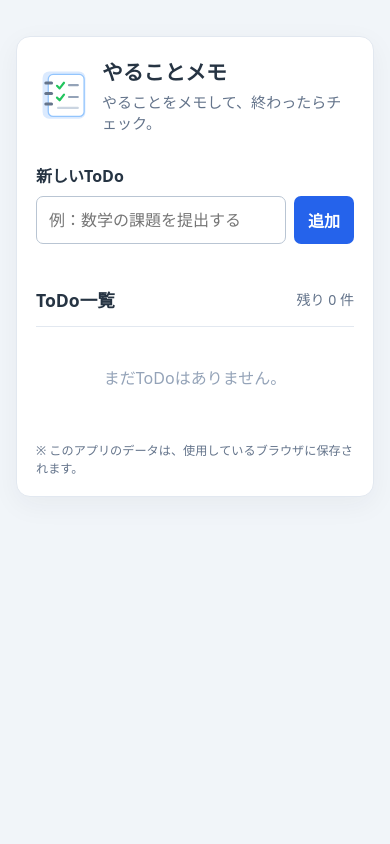
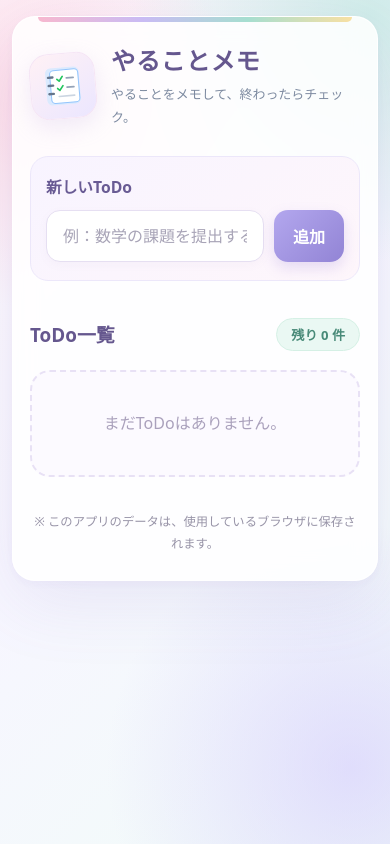
Before and after one commit to LBird89/tudo001, a plain HTML site: page index.html in a window 390 px wide. Drawn offline with Linux system fonts and the light colour scheme.

Commit message:
Add files via upload

```diff
--- a/style.css
+++ b/style.css
@@ -1,49 +1,269 @@
-/* 画面の見た目を決めるファイル */
+/*
+ * シンプルToDo — Pastel Garden theme
+ * HTML / JavaScript は変更せず、style.css のみでデザインを変更できます。
+ */
 :root {
-  font-family: system-ui, -apple-system, "Hiragino Kaku Gothic ProN", "Noto Sans JP", sans-serif;
-  color: #263443;
-  background: #f1f5f9;
+  color-scheme: light;
+  font-family: "Hiragino Kaku Gothic ProN", "Hiragino Sans", "Yu Gothic", "Noto Sans JP", system-ui, sans-serif;
+  --ink: #45546d;
+  --muted: #7d8aa0;
+  --lavender: #a89be5;
+  --lavender-deep: #7463b6;
+  --mint: #b9e8d7;
+  --pink: #ffe1eb;
+  --cream: #fff9e9;
+  --line: #e9e4f4;
+  --shadow: 0 22px 70px rgba(116, 99, 182, .11), 0 3px 12px rgba(116, 99, 182, .045);
+  color: var(--ink);
+  background: #f7f4ff;
 }
+
 * { box-sizing: border-box; }
-body { margin: 0; padding: 36px 16px; }
-.app { max-width: 620px; margin: 0 auto; padding: 30px; background: white; border: 1px solid #e2e8f0; border-radius: 14px; box-shadow: 0 8px 28px #1e293b0d; }
-.app-header { display: flex; align-items: center; gap: 16px; margin-bottom: 30px; }
-.app-icon { width: 70px; height: 70px; flex-shrink: 0; }
-h1 { font-size: 1.6rem; margin: 0 0 5px; }
-.app-header p { margin: 0; color: #64748b; font-size: .94rem; }
-.todo-form label { display: block; margin-bottom: 9px; font-weight: 700; }
-.form-row { display: flex; gap: 8px; }
-.form-row input { min-width: 0; flex: 1; padding: 12px; border-radius: 7px; border: 1px solid #b9c5d3; font: inherit; }
-button { font: inherit; cursor: pointer; }
-.form-row button { background: #2563eb; border: 0; color: white; border-radius: 7px; padding: 0 22px; font-weight: 700; }
-.form-row button:hover { background: #1d4ed8; }
-.deadline-row { display: flex; align-items: center; flex-wrap: wrap; gap: 10px; margin-top: 12px; }
-.deadline-row label { margin: 0; font-size: .9rem; font-weight: 500; }
-.deadline-row input, .todo-deadline-input { max-width: 100%; padding: 7px 9px; border: 1px solid #b9c5d3; border-radius: 6px; background: white; color: inherit; font: inherit; }
-.section-heading { display: flex; justify-content: space-between; align-items: center; margin-top: 28px; border-bottom: 1px solid #e2e8f0; }
-h2 { font-size: 1.1rem; }
-#remaining-count { color: #64748b; font-size: .88rem; }
-.todo-list { list-style: none; padding: 0; margin: 10px 0; }
-.todo-item { display: flex; align-items: center; gap: 10px; padding: 12px 4px; border-bottom: 1px solid #e2e8f0; }
-.todo-item > input[type="checkbox"] { width: 19px; height: 19px; flex-shrink: 0; cursor: pointer; }
+html { min-height: 100%; }
+body {
+  margin: 0;
+  min-height: 100vh;
+  padding: clamp(22px, 6vw, 72px) 16px 60px;
+  background:
+    radial-gradient(circle at 8% 12%, rgba(254, 205, 222, .65), transparent 25%),
+    radial-gradient(circle at 95% 2%, rgba(190, 231, 224, .7), transparent 27%),
+    radial-gradient(circle at 90% 91%, rgba(211, 200, 254, .58), transparent 29%),
+    linear-gradient(135deg, #fdf8fc 0%, #f7f6ff 48%, #f1fcf8 100%);
+}
+
+.app {
+  position: relative;
+  isolation: isolate;
+  max-width: 720px;
+  margin: 0 auto;
+  padding: clamp(24px, 5.5vw, 48px);
+  background: rgba(255,255,255,.86);
+  border: 1px solid rgba(255,255,255,.95);
+  border-radius: 32px;
+  box-shadow: var(--shadow);
+  backdrop-filter: blur(12px);
+}
+.app::before {
+  content: "";
+  position: absolute;
+  top: 0;
+  left: 38px;
+  right: 38px;
+  height: 5px;
+  border-radius: 0 0 12px 12px;
+  background: linear-gradient(90deg, #f7b8cf, #c9bbf4, #a6ded0, #f8e0a3);
+}
+
+.app-header {
+  display: flex;
+  align-items: center;
+  gap: 22px;
+  margin-bottom: 35px;
+}
+.app-icon {
+  display: block;
+  width: 86px;
+  height: 86px;
+  padding: 14px;
+  flex-shrink: 0;
+  object-fit: contain;
+  background: linear-gradient(145deg, #fff1f5, #ebe6ff);
+  border: 1px solid #f5e5f5;
+  border-radius: 26px;
+  box-shadow: 0 8px 22px #c3ace23b;
+  transform: rotate(-5deg);
+}
+h1 {
+  margin: 0 0 6px;
+  color: #65578e;
+  font-size: clamp(1.7rem, 4vw, 2.1rem);
+  font-weight: 800;
+  letter-spacing: .025em;
+}
+.app-header p {
+  margin: 0;
+  color: var(--muted);
+  font-size: .93rem;
+  line-height: 1.8;
+}
+
+.todo-form {
+  padding: 24px;
+  border: 1px solid #ece7fa;
+  border-radius: 24px;
+  background: linear-gradient(145deg, #f8f4ff 0%, #fef6fb 100%);
+}
+.todo-form > label {
+  display: block;
+  margin-bottom: 12px;
+  color: #695b94;
+  font-size: .98rem;
+  font-weight: 800;
+}
+.form-row { display: flex; gap: 10px; }
+.form-row input {
+  flex: 1;
+  min-width: 0;
+  padding: 14px 16px;
+  border: 1.5px solid #e6dff2;
+  border-radius: 14px;
+  outline: none;
+  background: #fff;
+  color: var(--ink);
+  font: inherit;
+  box-shadow: 0 3px 10px rgba(133, 113, 163, .045);
+  transition: border-color .2s, box-shadow .2s;
+}
+.form-row input::placeholder { color: #a8a4b7; }
+.form-row input:focus, .deadline-row input:focus, .todo-deadline-input:focus {
+  border-color: #b7a8eb;
+  outline: 3px solid rgba(183,168,235,.24);
+  outline-offset: 1px;
+}
+button { font: inherit; cursor: pointer; transition: transform .18s, box-shadow .18s, background .18s; }
+button:active { transform: scale(.97); }
+button:focus-visible, input[type="checkbox"]:focus-visible {
+  outline: 3px solid #9886db;
+  outline-offset: 3px;
+}
+.form-row button {
+  min-width: 94px;
+  padding: 10px 19px;
+  border: 0;
+  border-radius: 14px;
+  background: linear-gradient(135deg, #b3a7ee, #9284d5);
+  color: #fff;
+  font-weight: 800;
+  box-shadow: 0 6px 14px rgba(150, 129, 216, .23);
+}
+.form-row button:hover {
+  background: linear-gradient(135deg, #a79ae8, #8171cc);
+  box-shadow: 0 9px 20px rgba(150, 129, 216, .3);
+  transform: translateY(-1px);
+}
+.deadline-row {
+  display: flex;
+  align-items: center;
+  flex-wrap: wrap;
+  gap: 12px;
+  margin-top: 17px;
+}
+.deadline-row label {
+  margin: 0;
+  color: #776b99;
+  font-size: .89rem;
+  font-weight: 700;
+}
+.deadline-row input, .todo-deadline-input {
+  max-width: 100%;
+  padding: 9px 11px;
+  border: 1.5px solid #e6dff2;
+  border-radius: 11px;
+  background: #fff;
+  color: var(--ink);
+  font: inherit;
+}
+
+.section-heading {
+  display: flex;
+  justify-content: space-between;
+  align-items: center;
+  flex-wrap: wrap;
+  gap: 10px;
+  margin-top: 37px;
+  margin-bottom: 19px;
+}
+h2 {
+  margin: 0;
+  color: #65578e;
+  font-size: 1.18rem;
+  font-weight: 800;
+}
+#remaining-count {
+  display: inline-flex;
+  align-items: center;
+  min-height: 33px;
+  padding: 5px 14px;
+  border-radius: 999px;
+  background: #eaf8f3;
+  border: 1px solid #d5f0e5;
+  color: #488a78;
+  font-size: .82rem;
+  font-weight: 800;
+}
+.todo-list { display: grid; gap: 12px; padding: 0; margin: 0; list-style: none; }
+.todo-item {
+  display: flex;
+  align-items: flex-start;
+  gap: 15px;
+  padding: 19px;
+  border: 1px solid #eee9f6;
+  border-left: 5px solid #b8e3d8;
+  border-radius: 18px;
+  background: #fff;
+  box-shadow: 0 5px 20px rgba(120, 109, 153, .055);
+  transition: transform .18s, box-shadow .18s;
+}
+.todo-item:hover { transform: translateY(-2px); box-shadow: 0 10px 22px rgba(120,109,153,.095); }
+.todo-item > input[type="checkbox"] {
+  width: 21px;
+  height: 21px;
+  flex: 0 0 21px;
+  margin: 2px 0 0;
+  cursor: pointer;
+  accent-color: #9b8dd8;
+}
 .todo-content { flex: 1; min-width: 0; }
-.todo-text { display: block; overflow-wrap: anywhere; }
-.todo-item.completed .todo-text { text-decoration: line-through; color: #94a3b8; }
-.todo-deadline-row { display: flex; align-items: center; flex-wrap: wrap; gap: 7px; margin-top: 7px; }
-.todo-deadline-label { display: flex; align-items: center; flex-wrap: wrap; gap: 6px; font-size: .78rem; color: #64748b; }
-.todo-deadline-input { width: 143px; padding: 5px 6px; font-size: .82rem; }
-.deadline-status { font-size: .78rem; color: #64748b; }
-.deadline-overdue { color: #b42318; font-weight: 700; }
-.deadline-today { color: #9a6700; font-weight: 700; }
-.todo-item.overdue { background: #fff4f4; border-radius: 6px; }
-.delete-button { color: #b42318; background: white; border: 1px solid #f4b4b0; border-radius: 6px; padding: 6px 9px; flex-shrink: 0; }
-.delete-button:hover { background: #fff1f2; }
-.empty-message { text-align: center; padding: 22px; color: #94a3b8; }
-footer { margin-top: 30px; font-size: .76rem; color: #64748b; }
-@media (max-width: 440px) {
-  .app { padding: 19px; }
-  .app-header { gap: 10px; }
-  .app-icon { width: 56px; height: 56px; }
-  h1 { font-size: 1.3rem; }
-  .form-row button { padding: 0 14px; }
+.todo-text { display: block; color: #4d5572; font-weight: 750; line-height: 1.5; overflow-wrap: anywhere; }
+.todo-deadline-row { display: flex; align-items: center; flex-wrap: wrap; gap: 9px; margin-top: 11px; }
+.todo-deadline-label { display: flex; align-items: center; flex-wrap: wrap; gap: 8px; color: #85839a; font-size: .78rem; font-weight: 600; }
+.todo-deadline-input { width: 145px; padding: 5px 8px; font-size: .8rem; border-radius: 9px; background: #fcfbff; }
+.deadline-status { display: inline-block; color: #7e86a0; font-size: .75rem; }
+.deadline-overdue, .deadline-today { padding: 5px 9px; border-radius: 999px; font-weight: 800; }
+.deadline-overdue { background: #ffe5eb; color: #bd5971; }
+.deadline-today { background: #fff0cd; color: #9e752b; }
+.todo-item.overdue { border-color: #f7d6df; border-left-color: #ef9db5; background: #fff6f8; }
+.todo-item.completed { border-left-color: #d7d4e2; background: #faf9fc; box-shadow: none; }
+.todo-item.completed .todo-text { color: #a29eae; text-decoration: line-through; text-decoration-color: #b6adcc; }
+.delete-button {
+  margin-left: auto;
+  padding: 8px 13px;
+  border: 1px solid #f6d4e0;
+  border-radius: 11px;
+  background: #fff2f6;
+  color: #b76a87;
+  font-size: .8rem;
+  font-weight: 800;
+  flex-shrink: 0;
 }
+.delete-button:hover { background: #ffe4ed; box-shadow: 0 4px 10px #f4c7d644; }
+.empty-message {
+  margin: 0;
+  padding: 38px 18px;
+  border: 2px dashed #e8e1f5;
+  border-radius: 20px;
+  background: #fcfaff;
+  color: #aaa1bc;
+  text-align: center;
+  line-height: 1.7;
+}
+.empty-message[hidden] { display: none; }
+footer { margin-top: 34px; color: #9793a7; font-size: .77rem; line-height: 1.8; text-align: center; }
+
+@media (max-width: 540px) {
+  body { padding: 16px 12px 36px; }
+  .app { padding: 25px 17px; border-radius: 23px; }
+  .app::before { left: 25px; right: 25px; }
+  .app-header { gap: 15px; margin-bottom: 26px; }
+  .app-icon { width: 66px; height: 66px; padding: 10px; border-radius: 19px; }
+  h1 { font-size: 1.52rem; }
+  .app-header p { font-size: .81rem; }
+  .todo-form { padding: 18px 15px; border-radius: 18px; }
+  .form-row button { min-width: 70px; padding: 8px 12px; }
+  .todo-item { gap: 10px; padding: 15px 12px; border-radius: 15px; }
+  .delete-button { padding: 7px 9px; }
+  .todo-deadline-input { width: 135px; }
+}
+@media (prefers-reduced-motion: reduce) {
+  *, *::before, *::after { transition-duration: 0s !important; animation-duration: 0s !important; }
+}
```
